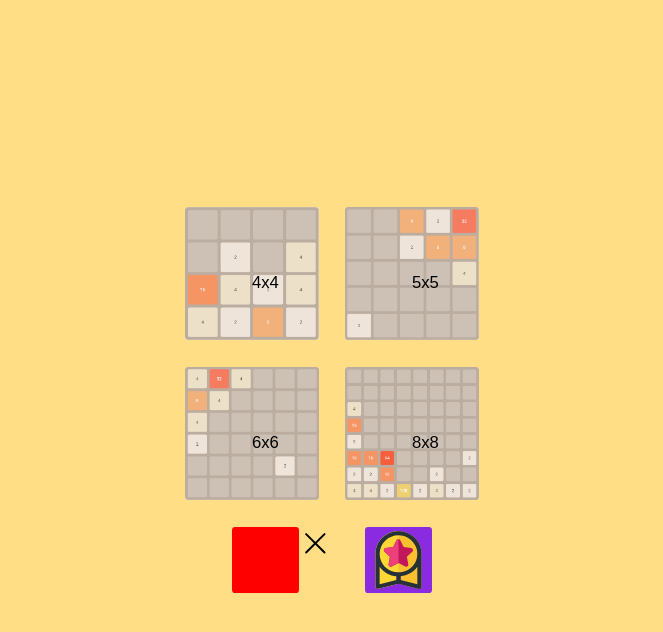
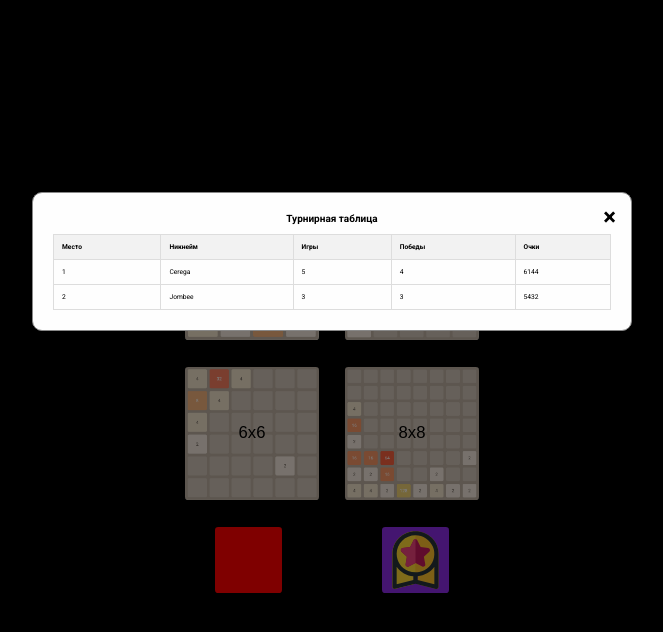
Before and after one commit to Cerega2011/2048, a website built with webpack: page index.html in a window 1280 px wide. Both pictures are taken after a click on the button 573 px from the left and 559 px from the top of the page. Shown: the whole page, without its empty margins (308-971 px from the left). Built offline with nearby package versions, Linux system fonts and the light colour scheme; files whose address does not match are found by name.

Commit message:
add tablo

```diff
--- a/index.html
+++ b/index.html
@@ -4,14 +4,14 @@
     <meta charset="UTF-8" />
     <meta name="viewport" content="width=device-width, initial-scale=1.0" />
     <title>Document</title>
-    <link rel="stylesheet" href="/style.css" />
+    <link rel="stylesheet" href="style.css" />
     <link rel="preconnect" href="https://fonts.googleapis.com" />
     <link rel="preconnect" href="https://fonts.gstatic.com" crossorigin />
     <link
       href="https://fonts.googleapis.com/css2?family=Roboto:ital,wght@0,100;0,300;0,400;0,500;0,700;0,900;1,100;1,300;1,400;1,500;1,700;1,900&display=swap"
       rel="stylesheet"
     />
-     <!-- <script src="https://yandex.ru/games/sdk/v2"></script>  -->
+    <script src="https://yandex.ru/games/sdk/v2"></script>
   </head>
 
   <body>
@@ -23,6 +23,41 @@
         <button class="menu-button"></button>
         <button class="new_game-button button">Новая игра</button>
         <button class="return_button button"></button>
+      </div>
+
+      <div class="standings recordsModal">
+        <div class="standings-content">
+          <span class="standings__close-button">&times;</span>
+          <h2>Турнирная таблица</h2>
+          <table class="tournamentTable">
+            <!-- Таблица будет заполняться через JavaScript -->
+            <thead>
+              <tr>
+                <th>Место</th>
+                <th>Никнейм</th>
+                <th>Игры</th>
+                <th>Победы</th>
+                <th>Очки</th>
+              </tr>
+            </thead>
+            <tbody>
+              <tr>
+                <td>1</td>
+                <td>Cerega</td>
+                <td>5</td>
+                <td>4</td>
+                <td>6144</td>
+              </tr>
+              <tr>
+                <td>2</td>
+                <td>Jombee</td>
+                <td>3</td>
+                <td>3</td>
+                <td>5432</td>
+              </tr>
+            </tbody>
+          </table>
+        </div>
       </div>
 
       <div class="game__container-win">
@@ -51,6 +86,6 @@
         </div>
       </div>
     </div>
-    <script src="/script.js"></script>
+    <script src="script.js"></script>
   </body>
 </html>
--- a/script.js
+++ b/script.js
@@ -1,16 +1,39 @@
 // import "./style.css";
 
 document.addEventListener("DOMContentLoaded", function () {
-    // let ysdk;
+    const recordsButton = document.querySelector(".records");
+    const modal = document.querySelector(".recordsModal");
+    const standingsCloseButton = document.querySelector(
+      ".standings__close-button"
+    );
 
-    // function initGame(params) {
-    //     YaGames.init().then((ysdk) => {
-    //         console.log("Yandex SDK initialized");
-    //         window.ysdk = ysdk;
-    //     });
-    // }
+    recordsButton.addEventListener("click", function () {
+      modal.classList.add("show-standings");
+      document.body.classList.add("standings-open");
+    });
 
-    // initGame();
+    standingsCloseButton.addEventListener("click", function () {
+      modal.classList.remove("show-standings");
+      document.body.classList.remove("standings-open");
+    });
+
+    window.addEventListener("click", function (event) {
+      if (event.target === modal) {
+        modal.classList.remove("show-standings");
+        document.body.classList.remove("standings-open");
+      }
+    });
+
+    let ysdk;
+
+    function initGame(params) {
+        YaGames.init().then((ysdk) => {
+            console.log("Yandex SDK initialized");
+            window.ysdk = ysdk;
+        });
+    }
+
+    initGame();
     let newGameButton = document.querySelector(".new_game-button");
     let newGameButtonWin = document.querySelector(".win__game-Button");
     let gridContainer = document.querySelector(".grid__container");
@@ -50,47 +73,48 @@ document.addEventListener("DOMContentLoaded", function () {
       }
     }
 
+    let player;
+    function initPlayer() {
+        return ysdk.getPlayer().then(_player => {
+            player = _player;
+            console.log('данные пользователя', player)
+            return player;
+        });
+    }
 
+    initPlayer().then(_player => {
+        if (_player.getMode() === 'lite') {
+            // Игрок не авторизован.
+            ysdk.auth.openAuthDialog().then(() => {
+                // Игрок успешно авторизован
+                initPlayer().catch(err => {
+                    // Ошибка при инициализации объекта Player.
+                });
+            }).catch(() => {
+                // Игрок не авторизован.
+                console.log('Игрок не авторизован.')
+                return ysdk.auth.openAuthDialog().then(() => {
+                    return initPlayer()
+                    });
+            });
+        } else {
+          // Игрок авторизован, сохраняем результаты очков на сервер
+          savesScoretoServer(score)
+        }
+    }).catch(err => {
+        // Ошибка при инициализации объекта Player.
+    });
 
-    // let player;
-    // function initPlayer() {
-    //     return ysdk.getPlayer().then(_player => {
-    //         player = _player;
-    //         return player;
-    //     });
-    // }
-
-
-
-    // initPlayer().then(_player => {
-    //     if (_player.getMode() === 'lite') {
-    //         // Игрок не авторизован.
-    //         ysdk.auth.openAuthDialog().then(() => {
-    //             // Игрок успешно авторизован
-    //             initPlayer().catch(err => {
-    //                 // Ошибка при инициализации объекта Player.
-    //             });
-    //         }).catch(() => {
-    //             // Игрок не авторизован.
-    //         });
-    //     } else {
-    //       // Игрок авторизован, сохраняем результаты очков на сервер
-    //       savesScoretoServer(score)
-    //     }
-    // }).catch(err => {
-    //     // Ошибка при инициализации объекта Player.
-    // });
-
-    // function savesScoretoServer(score) {
-    //     let data = {
-    //         score: score
-    //     }
-    //     player.setData(data, true).then(() => {
-    //         console.log('score успешно сохранён на сервер')
-    //     }).catch(error => {
-    //         console.error('ошибка при сохранении score на сервер', error)
-    //     })
-    // }
+    function savesScoretoServer(score) {
+        let data = {
+            score: score
+        }
+        player.setData(data, true).then(() => {
+            console.log('score успешно сохранён на сервер')
+        }).catch(error => {
+            console.error('ошибка при сохранении score на сервер', error)
+        })
+    }
 
     function handleKeyUp(event) {
       if (event.key === "ArrowRight" || event.code === "KeyD") {
@@ -126,6 +150,16 @@ document.addEventListener("DOMContentLoaded", function () {
       updateBoard();
     }
 
+    const mediaQuery = window.matchMedia("(max-width: 480px)");
+
+    function handleMediaChange(mediaQuery) {
+      if (mediaQuery.matches) {
+        resizeGrid(gridSize);
+      }
+    }
+
+    mediaQuery.addEventListener("change", handleMediaChange); // Слушаем изменения
+
     function resizeGrid(size) {
       gridSize = size;
       let cellSize;
@@ -137,6 +171,10 @@ document.addEventListener("DOMContentLoaded", function () {
         cellSize = 70; // Размер ячейки для 6x6
       } else if (gridSize === 8) {
         cellSize = 50; // Размер ячейки для 8x8
+      }
+
+      if (mediaQuery.matches && cellSize) {
+        cellSize /= 1.5; // Уменьшаем размер ячейки в полтора раза при ширине 480px
       }
 
       let gridTemplateColumns = `repeat(${gridSize}, ${cellSize}px)`;
@@ -356,6 +394,7 @@ document.addEventListener("DOMContentLoaded", function () {
 
     function updateScore() {
       scoreText.innerText = score;
+      savesScoretoServer()
     }
 
     function closedMenu() {
@@ -413,14 +452,12 @@ document.addEventListener("DOMContentLoaded", function () {
     returnButton.addEventListener("click", function () {
       undoMove();
       console.log("returnButton");
-        ysdk.adv.showFullscreenAdv()
-
+      ysdk.adv.showFullscreenAdv();
     });
 
     closeButton.addEventListener("click", function () {
-        resizeGrid(4)
+      resizeGrid(4);
       closedMenu();
-
     });
 
     menuButton.addEventListener("click", function () {
--- a/style.css
+++ b/style.css
@@ -8,10 +8,10 @@ html {
   font-size: calc(100vw / 1920 * 10);
 }
 
-.buttons__wrapper{
-display: grid;
-grid-template-columns: repeat(2, 1fr);
-gap: 4rem;
+.buttons__wrapper {
+  display: grid;
+  grid-template-columns: repeat(2, 1fr);
+  gap: 4rem;
 }
 
 body {
@@ -26,19 +26,19 @@ body {
 
 @media (max-width: 1024px) {
   html {
-    font-size: calc(100vw / 768 * 10);
+    font-size: calc(100vw / 1024 * 10);
   }
 }
 
 @media (max-width: 768px) {
   html {
-    font-size: calc(100vw / 500 * 10);
+    font-size: calc(100vw / 768 * 10);
   }
 }
 
 @media (max-width: 500px) {
   html {
-    font-size: calc(100vw / 375 * 10);
+    font-size: calc(100vw / 500 * 10);
   }
 }
 
@@ -58,12 +58,17 @@ body {
 }
 
 .menu__button-field {
+  background-position: center;
+  background-size: cover;
+  display: flex;
+  align-items: center;
+  justify-content: center;
   width: 3.5rem;
+  height: 3.5rem;
   padding: 10rem;
   color: black;
   background-repeat: no-repeat;
   font-size: 2.5rem;
-  height: 3.5rem;
 }
 
 .grid__container {
@@ -93,10 +98,9 @@ body {
 
 .grid-cell-4 {
   /* background-color: #ede0c8; */
-  background-color:#9c8cbd ;
+  background-color: #9c8cbd;
   color: #f9f6f2;
 }
-
 
 .grid-cell-8 {
   /* background-color: #f2b179; */
@@ -119,7 +123,6 @@ body {
 .grid-cell-64 {
   /* background-color: #f65e3b; */
   background-color: #38b8e7;
-
 }
 
 .grid-cell-128 {
@@ -189,7 +192,7 @@ button {
 }
 
 .achivments {
-  background-image: url(./images/achievements.svg);
+  background-image: url(images/achievements.svg);
   background-size: 10rem 10rem;
   background-color: blueviolet;
   height: 10rem;
@@ -197,23 +200,23 @@ button {
 }
 
 .records {
-  background-image: url(./images/records.svg);
+  background-image: url(images/records.svg);
   background-size: 10rem 10rem;
   background-repeat: no-repeat;
   background-color: red;
   height: 10rem;
-  width: 10rem
+  width: 10rem;
 }
 
 .close {
-  background-image: url(./images/close.svg);
+  background-image: url(images/close.svg);
   height: 5rem;
   width: 5rem;
   background-color: transparent;
 }
 
 .menu-button {
-  background-image: url(./images/home-button.svg);
+  background-image: url(images/home-button.svg);
   width: 5rem;
   height: 5rem;
   background-size: 5rem 5rem;
@@ -221,7 +224,7 @@ button {
 }
 
 .return_button {
-  background-image: url(./images/revert-button.svg);
+  background-image: url(images/revert-button.svg);
   width: 5rem;
   height: 5rem;
   background-size: 5rem 5rem;
@@ -255,18 +258,15 @@ button {
 }
 
 .menu__button-wrapper {
-  /* grid-column: 1 / -1; */
-  /* width: 100%;
   display: flex;
-  position: relative; */
-  /* justify-content: space-around; */
-  display: grid;
-  grid-template-columns: repeat(3, 1fr);
+  justify-content: space-between;
+  align-items: center;
+  gap: 5rem;
 }
 
 .menu {
   display: flex;
-  background-color: #ffde85;
+  background-color: #000000;
   height: 100%;
   position: fixed;
   left: 0;
@@ -276,42 +276,97 @@ button {
   /* opacity: 0;
   visibility: hidden; */
 }
-
+/* #ffde85 */
 .visibility-hidden {
   opacity: 0;
   visibility: hidden;
 }
 
 .menu-wrapper {
-
   width: 40%;
   display: flex;
   align-items: center;
   justify-content: center;
-flex-direction: column;
-gap: 4rem;
+  flex-direction: column;
+  gap: 4rem;
 }
 
-.field5x5{
-  background-image: url(/images/5x5.png);
-  background-position: center;
-  background-size: cover;
+.field5x5 {
+  background-image: url(images/5x5.png);
 }
 
-.field6x6{
-  background-image: url(/images/6x6.png);
-  background-position: center;
-  background-size: cover;
+.field6x6 {
+  background-image: url(images/6x6.png);
 }
 
-.field8x8{
-  background-image: url(/images/8x8.png);
-  background-position: center;
-  background-size: cover;
+.field8x8 {
+  background-image: url(images/8x8.png);
 }
 
-.field4x4{
-  background-image: url(/images/4x4.png);
-  background-position: center;
-  background-size: cover;
+.field4x4 {
+  background-image: url(images/4x4.png);
 }
+
+.standings {
+  display: none;
+  position: fixed;
+  z-index: 1000;
+  left: 0;
+  top: 0;
+  width: 100%;
+  height: 100%;
+  overflow: auto;
+  background-color: rgba(0, 0, 0, 0.5);
+}
+
+.standings-content {
+  background-color: #fefefe;
+  margin: 15% auto;
+  padding: 20px;
+  border: 1px solid #888;
+  width: 80%;
+  max-width: 600px;
+  border-radius: 10px;
+  position: relative;
+}
+
+.standings__close-button {
+  position: absolute;
+  top: 10px;
+  right: 15px;
+  font-size: 24px;
+  font-weight: bold;
+  cursor: pointer;
+}
+
+.show-standings {
+  display: block;
+}
+
+body.standings-open {
+  overflow: hidden;
+}
+
+.tournamentTable {
+  width: 100%;
+  border-collapse: collapse;
+  margin-top: 10px;
+}
+
+.tournamentTable th,
+.tournamentTable td {
+  border: 1px solid #ddd;
+  padding: 8px;
+  text-align: left;
+}
+
+.tournamentTable th {
+  background-color: #f2f2f2;
+}
+
+@media screen and (max-width: 600px) {
+  .standings-content {
+    margin: 30% auto;
+    width: 90%;
+  }
+}
```
Lines whose indentation alone changed are shown as unchanged.
